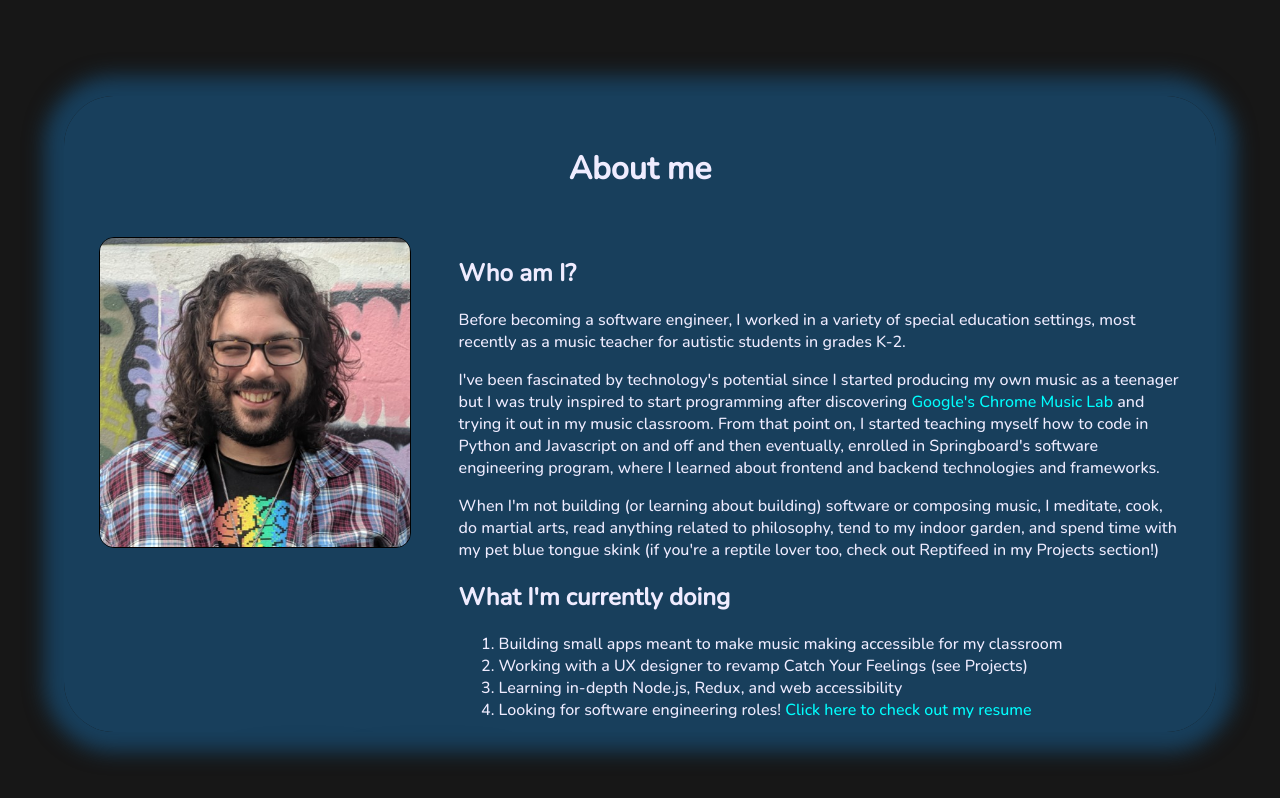
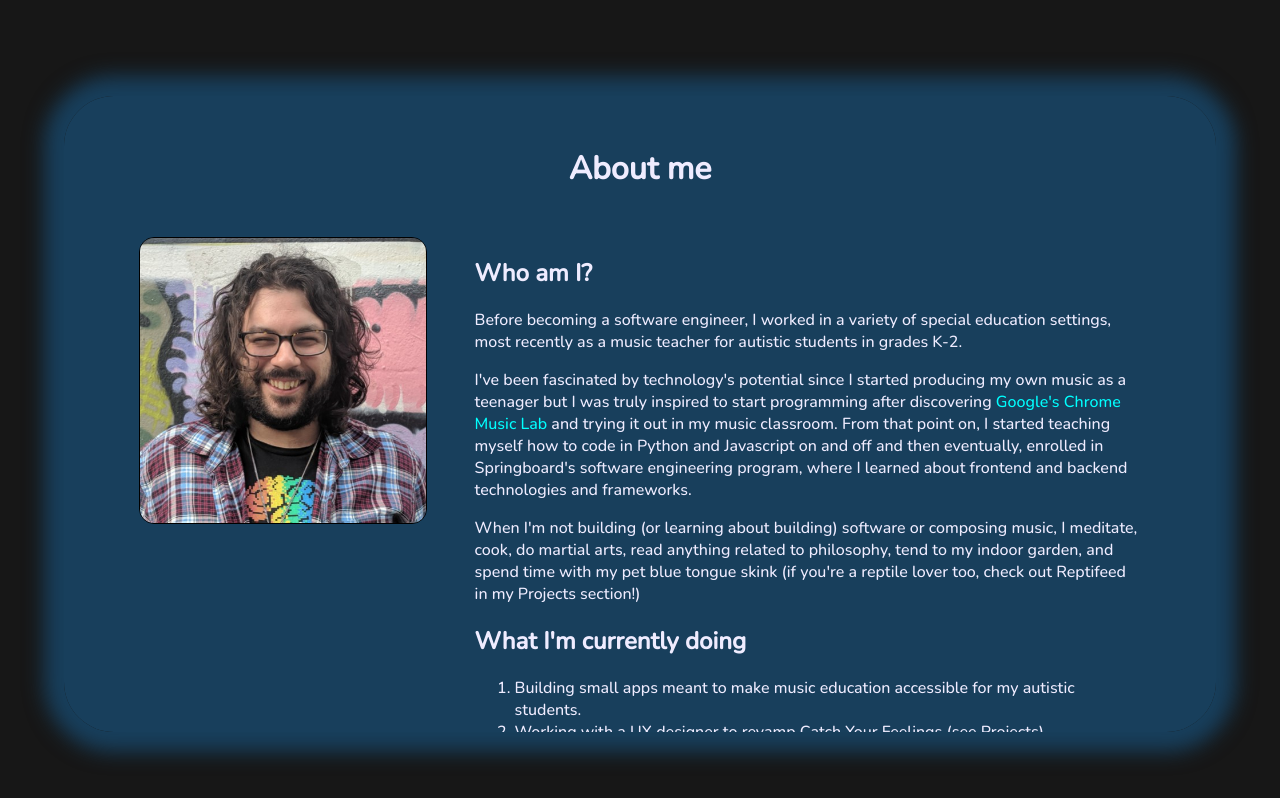
Before and after one commit to Adam-Thometz/Portfolio, a React (Create React App) app: page /about-me in a window 1280 px wide. Shown: the top 798 px of the page. Built offline with nearby package versions, Linux system fonts and the light colour scheme.

Commit message:
edited about me section

```diff
--- a/src/about-me/AboutMe.css
+++ b/src/about-me/AboutMe.css
@@ -4,7 +4,7 @@
   height: 80%;
   color: rgb(239, 236, 255);
   box-shadow: 0px 0px 20px 20px rgb(24, 63, 92);
-  padding: 30px 10px;
+  padding: 30px 50px;
   overflow: scroll;
 }
 
--- a/src/about-me/AboutMe.js
+++ b/src/about-me/AboutMe.js
@@ -19,9 +19,9 @@ const AboutMe = () => {
           <p>When I'm not building (or learning about building) software or composing music, I meditate, cook, do martial arts, read anything related to philosophy, tend to my indoor garden, and spend time with my pet blue tongue skink (if you're a reptile lover too, check out Reptifeed in my Projects section!)</p>
           <h2>What I'm currently doing</h2>
           <ol>
-            <li>Building small apps meant to make music making accessible for my classroom</li>
+            <li>Building small apps meant to make music education accessible for my autistic students.</li>
             <li>Working with a UX designer to revamp Catch Your Feelings (see Projects)</li>
-            <li>Learning in-depth Node.js, Redux, and web accessibility</li>
+            <li>Learning Node.js, Redux, and web accessibility</li>
             <li>Looking for software engineering roles! <Link to="#" onClick={() => window.open("https://resume.creddle.io/resume/o9lpco7gae")}>Click here to check out my resume</Link></li>
           </ol>
         </div>
```
